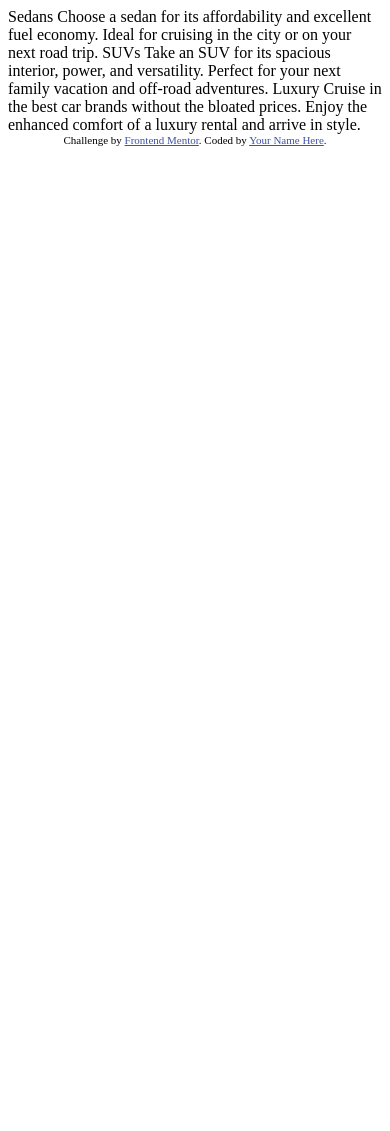
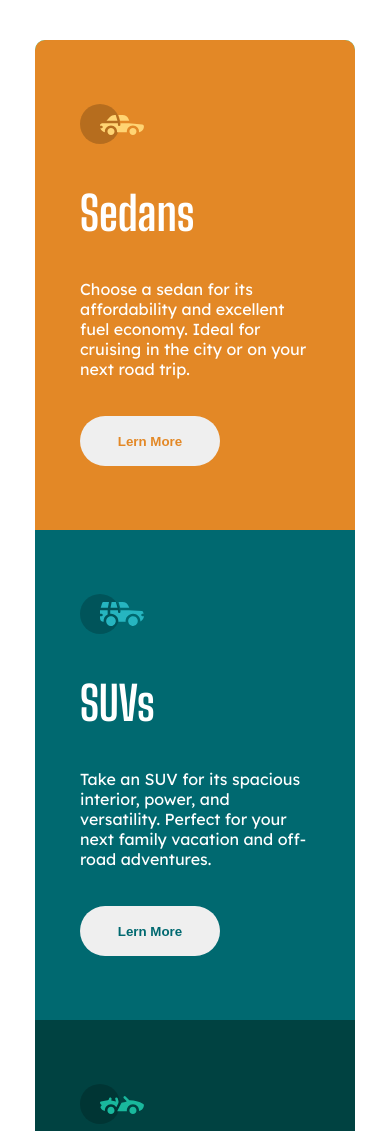
Before and after one commit to samueldev900/Desafio_08_Html-CSS, a plain HTML site: page index.html in a window 390 px wide. Shown: the top 1131 px of the page. Before the commit the page ends 844 px from the top, so only its background shows below. Drawn offline with Linux system fonts and the light colour scheme.

Commit message:
Finnaly mobile first

```diff
--- /dev/null
+++ b/estilos/style.css
@@ -0,0 +1,57 @@
+@charset "UTF-8";
+
+@import url('https://fonts.googleapis.com/css2?family=Big+Shoulders+Display:wght@700&family=Lexend+Deca&display=swap');
+
+.attribution { font-size: 11px; text-align: center; }
+.attribution a { color: hsl(228, 45%, 44%); }
+
+*{
+    padding: 0px;
+    margin: 0px;
+}
+h1{
+    font-family: 'Big Shoulders Display', sans-serif;
+    font-size: 35pt;
+}
+body{
+    display: flex;
+    flex-direction: column;
+    align-items: center;
+    justify-content: center;
+    font-family: 'Lexend Deca', sans-serif;
+}
+main{
+    width: 320px;
+    margin: 40px 0px;
+    border-radius: 10px;
+    background-color: aqua;
+    overflow: hidden;
+}
+article{
+    display: flex;
+    flex-direction: column;
+    justify-content: space-around;
+    height: 400px;
+    padding: 45px;
+    color: white;
+}
+.block-sedans{
+    background-color: hsl(31, 77%, 52%);
+}
+.block-suvs{
+    background-color: hsl(184, 100%, 22%);
+}
+.block-luxurys{
+    background-color:hsl(179, 100%, 13%) ;
+}
+.block-btn{
+    width: 140px;
+    height: 50px;
+    border-radius: 40px;
+    border: none;
+    font-weight: bold;
+    cursor: pointer;
+}
+.block-btn:hover{
+    background-color: lightgray;
+}
--- a/index.html
+++ b/index.html
@@ -5,32 +5,57 @@
   <meta name="viewport" content="width=device-width, initial-scale=1.0"> <!-- displays site properly based on user's device -->
 
   <link rel="icon" type="image/png" sizes="32x32" href="./images/favicon-32x32.png">
+  <link rel="stylesheet" href="estilos/style.css">
+  <link rel="stylesheet" href="estilos/query.css" media="screen">
 
   <title>Frontend Mentor | 3-column preview card component</title>
 
   <!-- Feel free to remove these styles or customise in your own stylesheet 👍 -->
   <style>
-    .attribution { font-size: 11px; text-align: center; }
-    .attribution a { color: hsl(228, 45%, 44%); }
+
   </style>
 </head>
 <body>
 
-  Sedans
+  <main>
+    <article class="block-sedans">
+      <picture>
+        <img src="images/icon-sedans.svg" alt="icon-sedan">
+      </picture>
+      <h1>Sedans</h1>
+      <p>
         Choose a sedan for its affordability and excellent fuel economy. Ideal for cruising in the city
         or on your next road trip.
-
-  SUVs
+      </p>
+      <input style="color: hsl(31, 77%, 52%);" type="button" value="Lern More" class="block-btn">
+    </article>
+    <article class="block-suvs">
+      <picture>
+        <img src="images/icon-suvs.svg" alt="icon-suvs">
+      </picture>
+      <h1>SUVs</h1>
+      <p>
         Take an SUV for its spacious interior, power, and versatility. Perfect for your next family vacation
         and off-road adventures.
-
-  Luxury
+      </p>
+      <input style="color: hsl(184, 100%, 22%);" type="button" value="Lern More" class="block-btn">
+    </article>
+    <article class="block-luxurys">
+      <picture>
+        <img src="images/icon-luxury.svg" alt="icon-luxury">
+      </picture>
+      <h1>Luxury</h1>
+      <p>
         Cruise in the best car brands without the bloated prices. Enjoy the enhanced comfort of a luxury
         rental and arrive in style.
+      </p>
+        <input style="color: hsl(179, 100%, 13%);" type="button" value="Lern More" class="block-btn">
+    </article>
+  </main>
 
   <div class="attribution">
     Challenge by <a href="https://www.frontendmentor.io?ref=challenge" target="_blank">Frontend Mentor</a>.
-    Coded by <a href="#">Your Name Here</a>.
+    Coded by <a href="github.com/samueldev900">Samuel Oliveira</a>.
   </div>
 </body>
 </html>
```
Also changed, not shown: estilos/query.css (added). Lines whose indentation alone changed are shown as unchanged.
